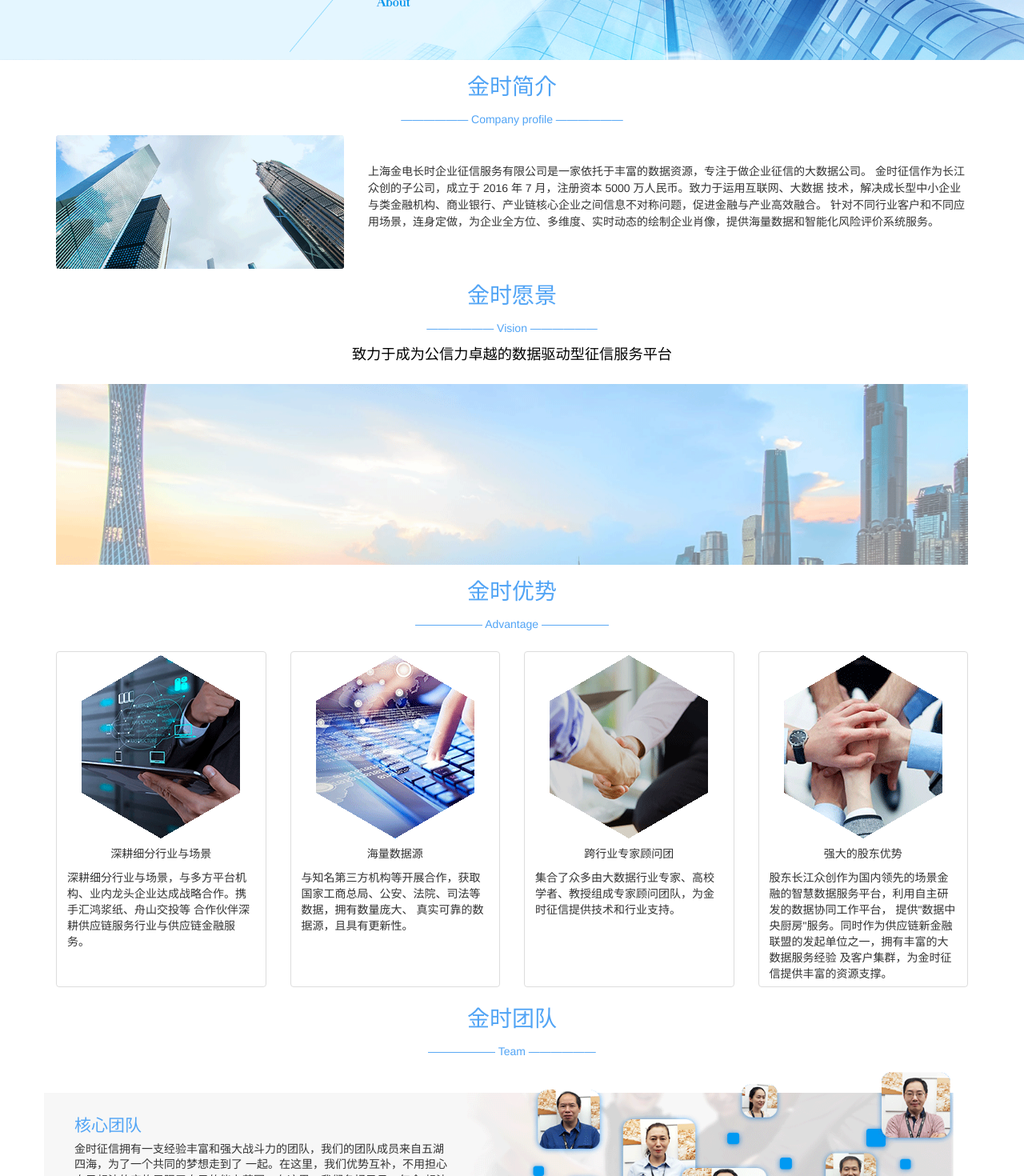
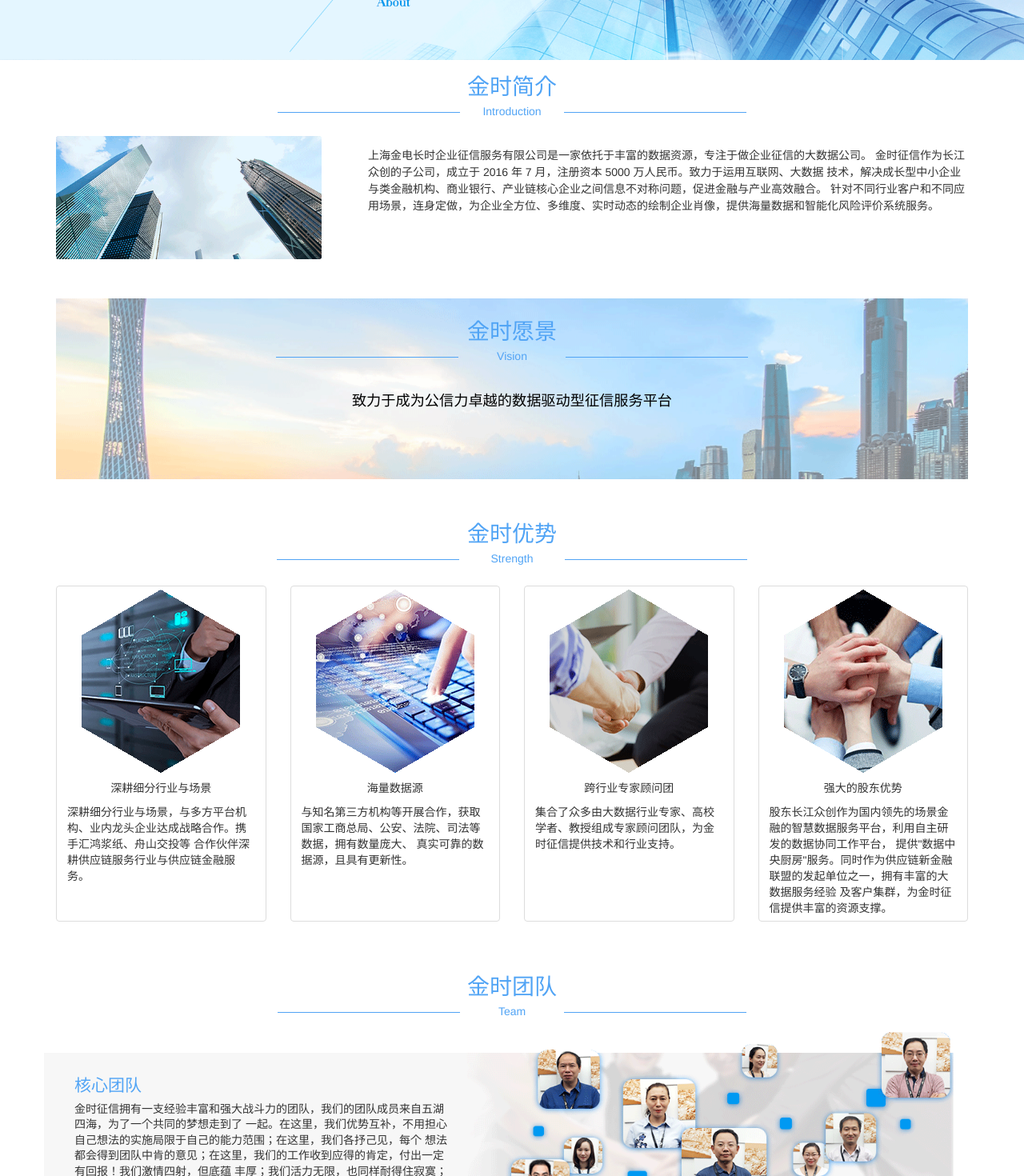
Before and after one commit to Ellipse120/deployNgCliApp, an Angular app: page /about in a window 1280 px wide. Shown: the part 220-1690 px from the top of the page at 80% size. Built offline with nearby package versions, Linux system fonts and the light colour scheme.

Commit message:
# about.

```diff
--- a/src/app/body/about/about.component.html
+++ b/src/app/body/about/about.component.html
@@ -6,15 +6,25 @@
 
   <div class="container" style="padding-top: 1em;">
     <div class="text-center font-color">
-      <p style="font-size: 2em;">金时简介</p>
-      <p>—————— Company profile ——————</p>
+      <p style="font-size: 2em;margin: 0;">金时简介</p>
+      <p>
+        <span
+          style="height: 1px;width:20%;background: rgb(81,164,245);display:inline-block;vertical-align: middle;"></span>
+        <span style="padding:0 2em;">Introduction</span>
+        <span
+          style="height: 1px;width:20%;background: rgb(81,164,245);display:inline-block;vertical-align: middle;">
+        </span>
+      </p>
     </div>
-    <div class="row">
-      <div class="col-xs-12 col-sm-4 col-md-4 col-lg-4">
+    <div class="row" style="margin-top: 1.5em;">
+      <div>
+        <div class="col-xs-12 col-sm-12 col-md-4 col-lg-4">
+          <div style="padding:0 2em 0 0;text-align: center">
             <img src="../../../assets/images/about-2.png" style="max-width: 100%;" alt="">
           </div>
-      <div class="col-xs-12 col-sm-8 col-md-8 col-lg-8">
-        <p style="font-size: 1em;line-height: 1.5em;padding: 2.5em 0;">
+        </div>
+        <div class="col-xs-12 col-sm-12 col-md-8 col-lg-8">
+          <p style="font-size: 1em;line-height: 1.5em;padding: 1em 0;">
             上海金电长时企业征信服务有限公司是一家依托于丰富的数据资源，专注于做企业征信的大数据公司。
             金时征信作为长江众创的子公司，成立于 2016 年 7 月，注册资本 5000 万人民币。致力于运用互联网、大数据
             技术，解决成长型中小企业与类金融机构、商业银行、产业链核心企业之间信息不对称问题，促进金融与产业高效融合。
@@ -22,22 +32,37 @@
           </p>
         </div>
       </div>
+    </div>
 
-    <div style="padding-top: 1em;">
-      <div class="text-center font-color">
-        <p style="font-size: 2em;">金时愿景</p>
-        <p>——————      Vision      ——————</p>
-        <p style="color: black; font-size: 1.3em;">致力于成为公信力卓越的数据驱动型征信服务平台</p>
+    <div style="padding-top: 1em;margin-top: 1.5em;position:relative;">
+      <div class="text-center font-color" style="position: absolute;right: 0;left: 0;top:20%;}">
+        <p style="font-size: 2em;margin: 0;">金时愿景</p>
+        <p>
+          <span
+            style="height: 1px;width:20%;background: rgb(81,164,245);display:inline-block;vertical-align: middle;"></span>
+          <span style="padding:0 3.4em;">Vision</span>
+          <span
+            style="height: 1px;width:20%;background: rgb(81,164,245);display:inline-block;vertical-align: middle;">
+          </span>
+        </p>
+        <p style="color: black; font-size: 1.3em;padding-top: 2%">致力于成为公信力卓越的数据驱动型征信服务平台</p>
       </div>
       <div style="padding-top: 1em;">
         <img src="../../../assets/images/about-3.png" style="max-width: 100%;" alt="">
       </div>
     </div>
 
-    <div style="padding-top: 1em;">
+    <div style="padding-top: 3.5em;">
       <div class="text-center font-color">
-        <p style="font-size: 2em;">金时优势</p>
-        <p>——————    Advantage    ——————</p>
+        <p style="font-size: 2em;margin: 0;">金时优势</p>
+        <p>
+          <span
+            style="height: 1px;width:20%;background: rgb(81,164,245);display:inline-block;vertical-align: middle;"></span>
+          <span style="padding:0 2.8em;">Strength</span>
+          <span
+            style="height: 1px;width:20%;background: rgb(81,164,245);display:inline-block;vertical-align: middle;">
+          </span>
+        </p>
       </div>
       <div class="row" style="padding-top: 1em;">
         <div class="col-xs-6 col-sm-6 col-md-3 col-lg-3">
@@ -91,15 +116,22 @@
       </div>
     </div>
 
-    <div>
+    <div style="margin: 3em 0">
       <div class="text-center font-color">
-        <p style="font-size: 2em;">金时团队</p>
-        <p>——————    Team    ——————</p>
+        <p style="font-size: 2em;margin: 0;">金时团队</p>
+        <p>
+          <span
+            style="height: 1px;width:20%;background: rgb(81,164,245);display:inline-block;vertical-align: middle;"></span>
+          <span style="padding:0 3.4em;">Team</span>
+          <span
+            style="height: 1px;width:20%;background: rgb(81,164,245);display:inline-block;vertical-align: middle;">
+          </span>
+        </p>
       </div>
       <div class="row"
            style="height: 320px;background-image: url('../../../assets/images/about-4.png');max-width: 100%;
 background-size: 100% 100%, contain, 3em">
-        <div class="col-xs-12 col-sm-5 col-md-5 col-lg-4 text-left">
+        <div class="col-xs-4 col-sm-4 col-md-4 col-lg-4 text-left">
           <div style="font-size: 1em;position:absolute;top: 30%;left: 10%;max-width: 90%;line-height: 1.4em;">
             <p style="padding-top: 3em;font-size: 1.5em" class="font-color">核心团队</p>
             <p style="font-size: 1em;width: 137%;">
@@ -110,11 +142,8 @@
             </p>
           </div>
         </div>
-        <!--<div class="col-xs-12 col-sm-6 col-md-6 col-lg-6">-->
-          <!--<img src="../../../assets/images/about-4.png" style="max-width: 100%;" alt="">-->
-        <!--</div>-->
+      </div>
+    </div>
 
   </div>
 </div>
-  </div>
-</div>
```
Lines whose indentation alone changed are shown as unchanged.
